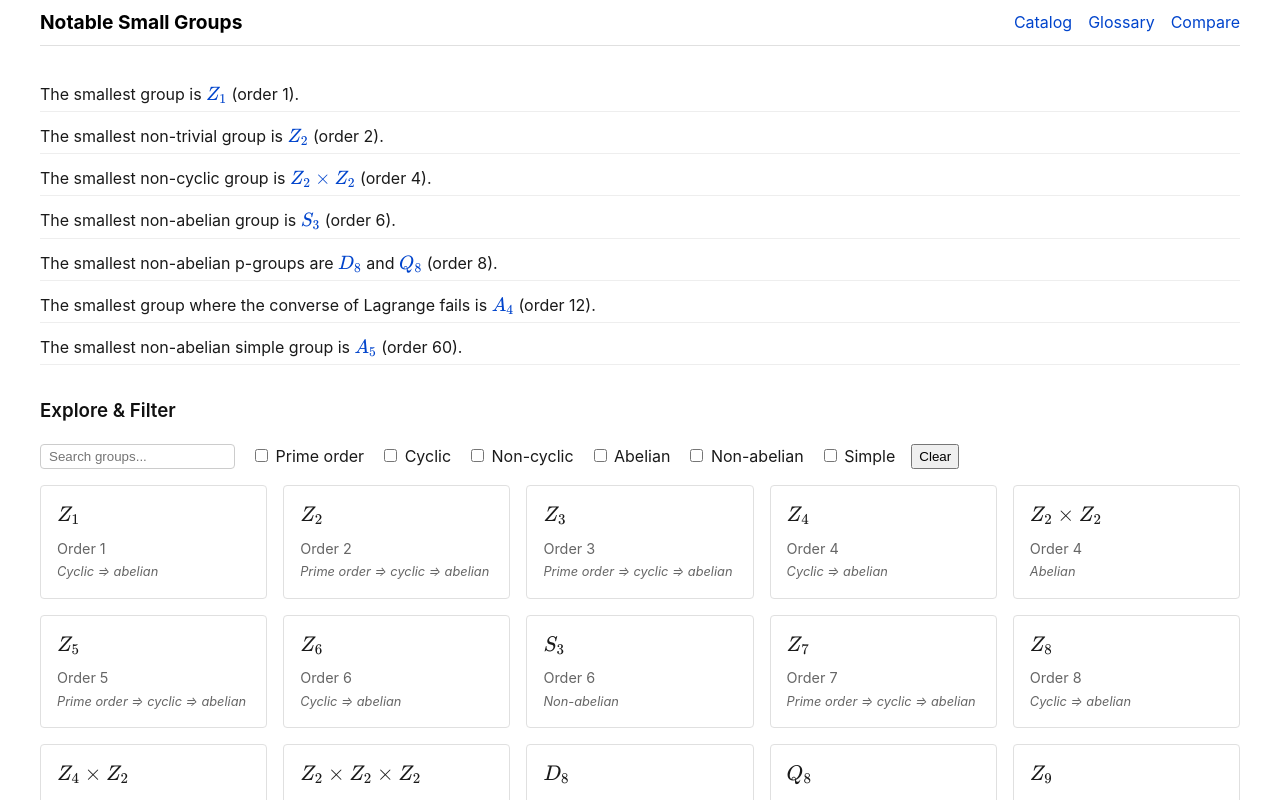
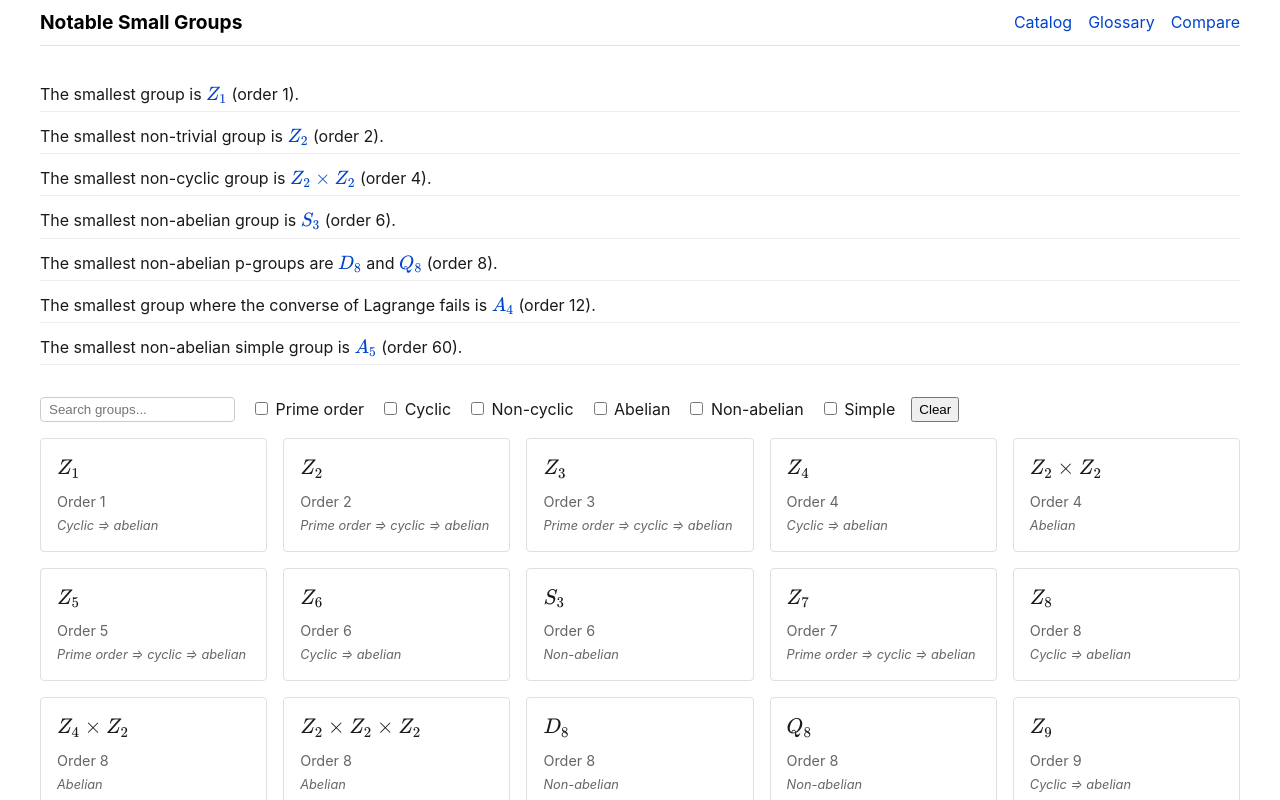
Before and after one commit to sqrt-of-2/finite-group-theory, a React (Vite) app: page / in a window 1280 px wide. Shown: the top 800 px of the page. Built offline with nearby package versions, Linux system fonts and the light colour scheme.

Commit message:
Remove Explore & Filter header

```diff
--- a/src/pages/Landing.tsx
+++ b/src/pages/Landing.tsx
@@ -93,7 +93,7 @@ export const Landing: React.FC = () => {
             </section>
 
             <section style={{ margin: '2rem 0' }}>
-                <h3>Explore & Filter</h3>
+
                 <div style={{ marginBottom: '1rem', display: 'flex', gap: '1rem', flexWrap: 'wrap' }}>
                     <input
                         type="text"
```
